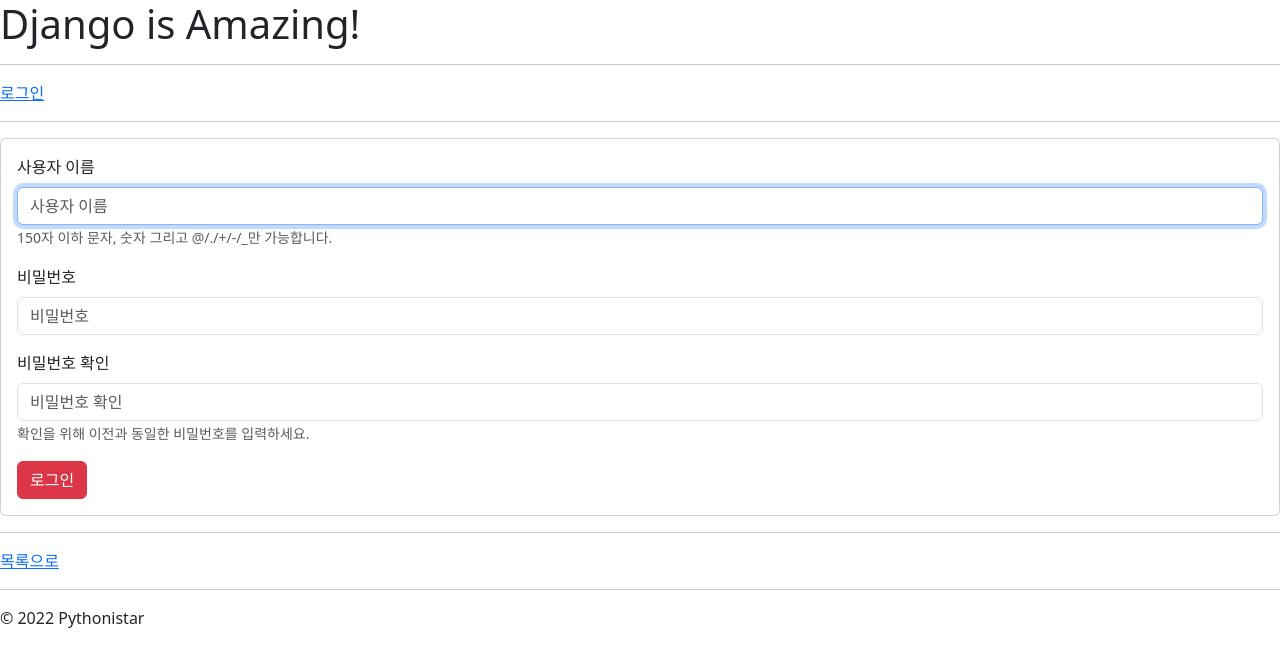
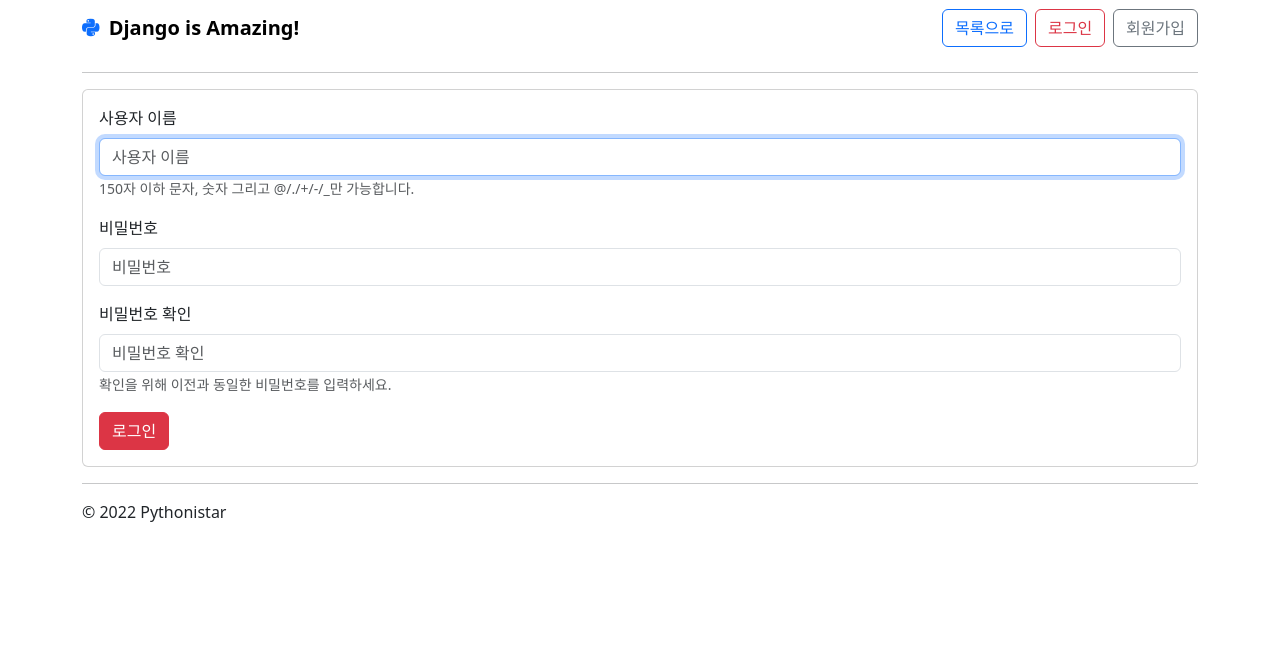
Before and after one commit to netsus/real_django, a Django app: page /accounts/signup/ in a window 1280 px wide. Shown: the top 667 px of the page. Run offline with Django 3.2, Linux system fonts and the light colour scheme; some libraries are stand-ins or nearby versions.

Commit message:
accounts - 회원 가입 기능 추가 base.html 스타일 수정

```diff
--- /dev/null
+++ b/accounts/forms.py
@@ -0,0 +1,9 @@
+from django.contrib.auth import get_user_model
+from django.contrib.auth.forms import UserCreationForm
+
+User = get_user_model() # 첫 번째 방법
+# from accounts.models import User # 두 번째 방법
+
+class SignupForm(UserCreationForm):
+    class Meta(UserCreationForm.Meta):
+        model = User
--- a/accounts/views.py
+++ b/accounts/views.py
@@ -1,11 +1,10 @@
 from django.conf import settings
-from django.contrib.auth.forms import UserCreationForm
 from django.contrib.auth.views import LoginView, LogoutView
 from django.views.generic import CreateView
-
+from accounts.forms import SignupForm
 
 class SignUpView(CreateView):
-    form_class = UserCreationForm
+    form_class = SignupForm
     template_name = "accounts/form.html"
     success_url = settings.LOGIN_URL
 
--- a/templates/base.html
+++ b/templates/base.html
@@ -2,30 +2,48 @@
 <!doctype html>
 <html lang="ko">
 <head>
-    {% bootstrap_css %}
-    {% bootstrap_javascript %}
     <meta charset="UTF-8">
     <meta name="viewport"
           content="width=device-width, user-scalable=no, initial-scale=1.0, maximum-scale=1.0, minimum-scale=1.0">
     <meta http-equiv="X-UA-Compatible" content="ie=edge">
     <title>Amazing Django!</title>
+    <link rel="stylesheet" href="https://cdnjs.cloudflare.com/ajax/libs/font-awesome/6.1.2/css/all.min.css" integrity="sha512-1sCRPdkRXhBV2PBLUdRb4tMg1w2YPf37qatUFeS7zlBy7jJI8Lf4VHwWfZZfpXtYSLy85pkm9GaYVYMfw5BC1A==" crossorigin="anonymous" referrerpolicy="no-referrer" />
+    {% bootstrap_css %}
+    {% bootstrap_javascript %}
 </head>
 <body>
-<h1>Django is Amazing!</h1>
-<hr>
-<div class="navbar-nav gap-1">
+<div class="container">
+    <nav class="navbar navbar-expand-lg navbar-light">
+            <a href="{% url 'root' %}" class="navbar-brand">
+                <i class="fa-brands fa-python text-primary me-1"></i>
+                <B>Django is Amazing!</B>
+            </a>
+
+            <button class="navbar-toggler" type="button" data-bs-toggle="collapse" data-bs-target="#navbarNavAltMarkup"
+                    aria-controls="navbarNavAltMarkup" aria-expanded="false" aria-label="Toggle navigation">
+                <span class="navbar-toggler-icon"></span>
+            </button>
+
+            <div class="collapse navbar-collapse justify-content-end" id="navbarNavAltMarkup">
+                <div class="navbar-nav gap-2">
+                    {% if not request.path == list_path %}
+                        <a href="{% url "blog:post_list"%}" class="btn btn-outline-primary">목록으로</a>
+                    {% endif %}
                     {% if user.is_authenticated %}
-        <a href="{% url "accounts:logout" %}">로그아웃</a>
+                            <a href="{% url "blog:post_create" %}" class="btn btn-outline-danger">글쓰기</a>
+                            <a href="{% url "accounts:logout" %}" class="btn btn-outline-success">로그아웃</a>
                     {% else %}
                         {% url 'accounts:login' as login_path %}
                         {% if not request.path == login_path %}
-            <a href="{% url "accounts:login" %}">로그인</a>
+                            <a href="{% url "accounts:login" %}" class="btn btn-outline-danger">로그인</a>
+                            <a href="{% url "accounts:signup" %}" class="btn btn-outline-secondary">회원가입</a>
                         {% endif %}
+                        {% url 'blog:post_list' as list_path %}
                     {% endif %}
                 </div>
-
+            </div>
+        </nav>
         <hr>
-
         <div class="card">
             <div class="card-body">
                 {% bootstrap_messages %}
@@ -36,15 +54,7 @@
         </div>
 
     <hr>
-{% url 'blog:post_list' as list_path %}
-{% if not request.path == list_path %}
-    <a href="{% url "blog:post_list"%}">목록으로</a>
-{% endif %}
-{% if user.is_authenticated %}
-    <a href="{% url "blog:post_create" %}">글쓰기</a>
-{% endif %}
-
-<hr>
     &copy; 2022 Pythonistar
+</div>
 </body>
 </html>
```
Lines whose indentation alone changed are shown as unchanged.
